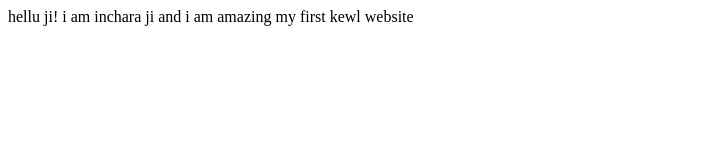
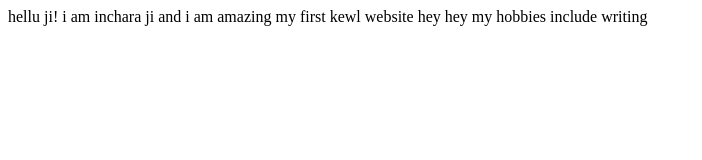
Before and after one commit to inchara25/student-name-site, a plain HTML site: page index.html in a window 1280 px wide. Shown: the whole page, without its empty margins (0-702 px from the left). Drawn offline with Linux system fonts and the light colour scheme.

Commit message:
docs: updated hobbies

```diff
--- a/index.html
+++ b/index.html
@@ -10,5 +10,7 @@
     hellu ji! i am inchara ji
     and i am amazing
     my first kewl website
+
+    hey hey my hobbies include writing
 </body>
 </html>
```
